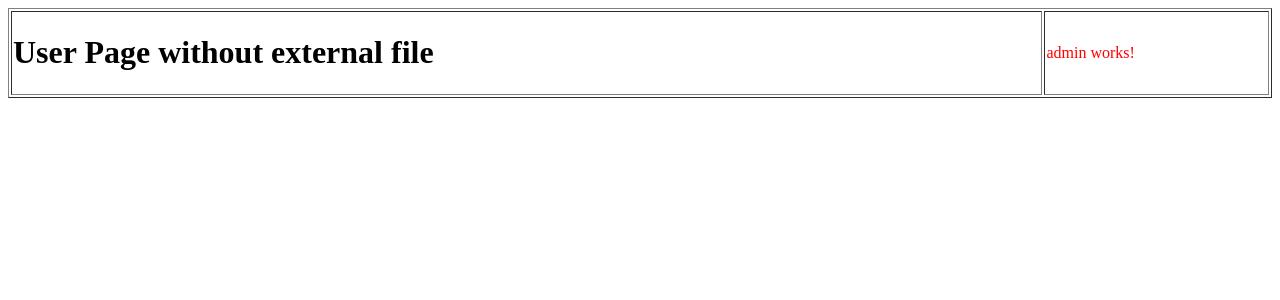
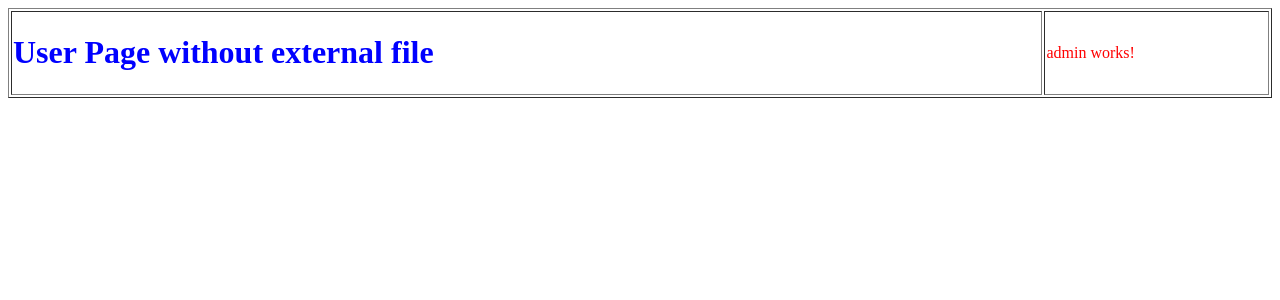
Before and after one commit to moh-faisal85/AngularJS, an Angular app in the folder Training.Angular19.Project/: page / in a window 1280 px wide. Shown: the top 300 px of the page. Built offline with nearby package versions, Linux system fonts and the light colour scheme.

Commit message:
Add css without external css file

```diff
--- a/Training.Angular19.Project/src/app/components/user/user.component.ts
+++ b/Training.Angular19.Project/src/app/components/user/user.component.ts
@@ -3,8 +3,8 @@ import { Component } from '@angular/core';
 @Component({
   selector: 'app-user',
   imports: [],
-  template: '<h1>User Page without external file </h1>',
-
+  template: "<h1 class='text-danger'>User Page without external file </h1>",
+  styles:['.text-danger {color:blue}']
 })
 export class UserComponent {
 
```
